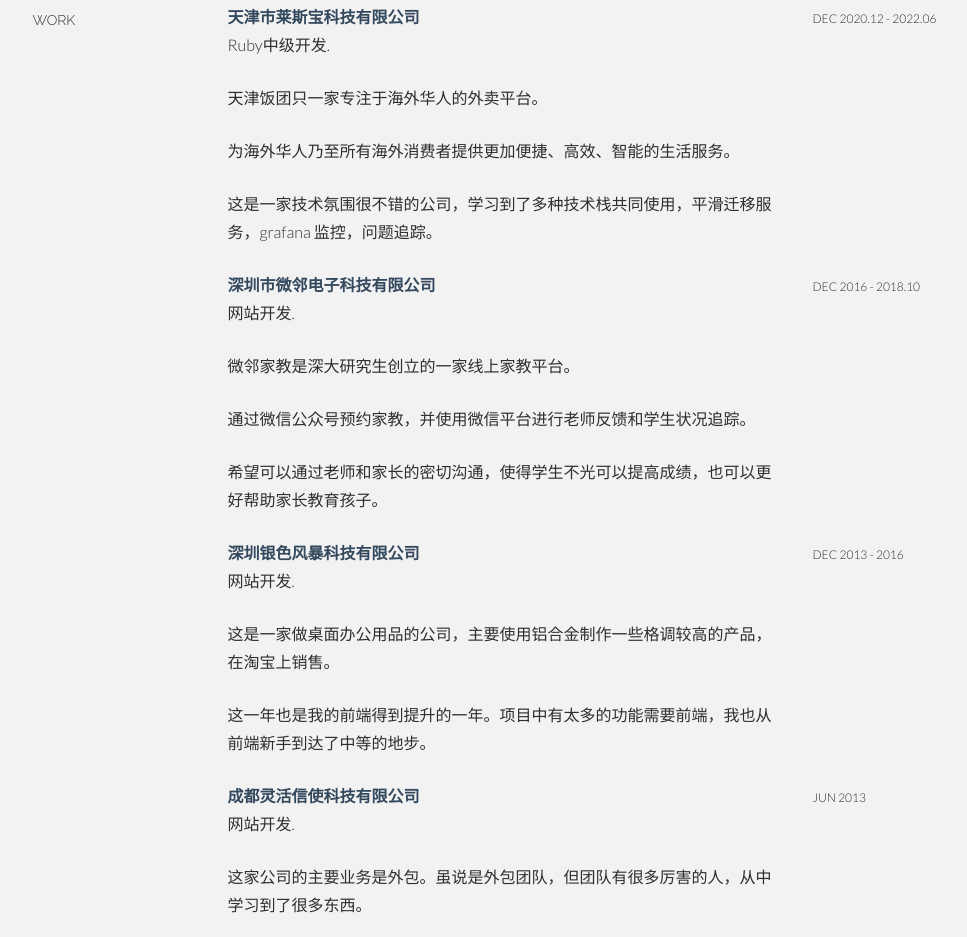
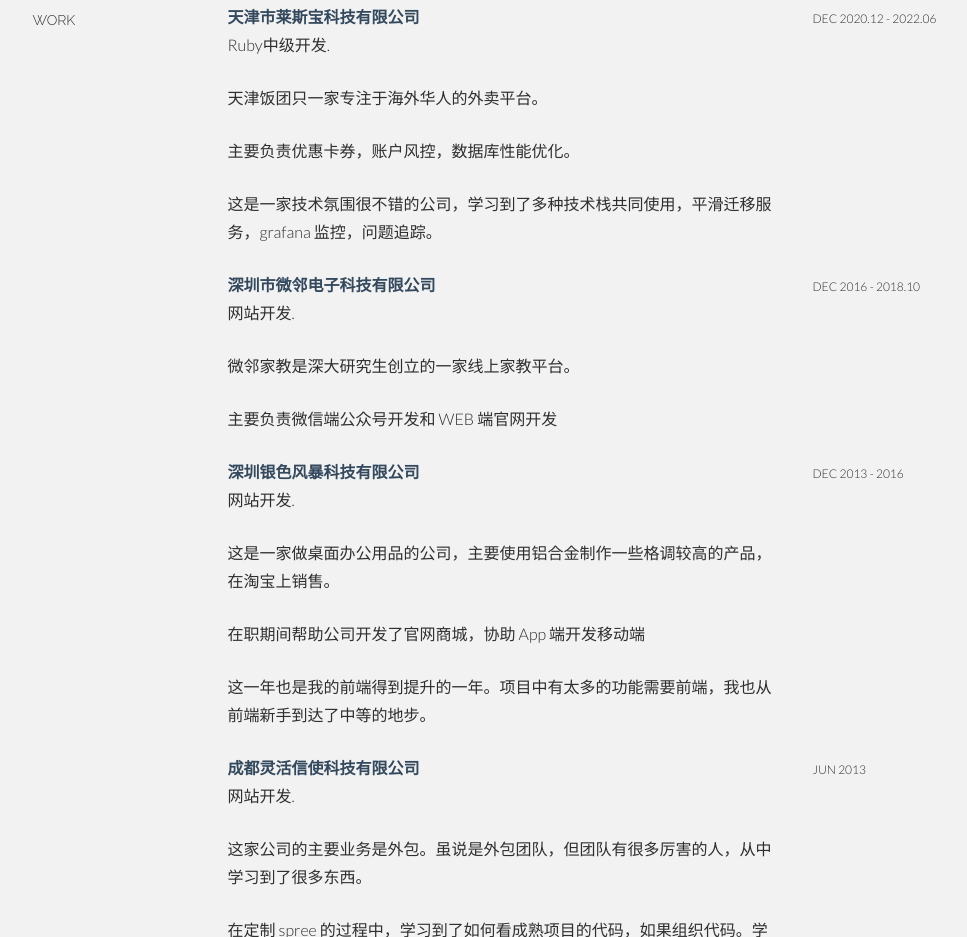
Before and after one commit to tiseheaini/resume, a plain HTML site: page index.html in a window 1280 px wide. Shown: the part 785-1722 px from the top of the page, without its empty margins (135-1102 px from the left). Drawn offline with Linux system fonts and the light colour scheme.

Commit message:
修改负责业务描述

```diff
--- a/index.html
+++ b/index.html
@@ -103,10 +103,10 @@
         </div>
         <div class="col-lg-6">
           <p><t>天津市莱斯宝科技有限公司</t><br/>
-            Ruby中级开发. <br/>
+            Ruby中级开发.<br/>
           </p>
           <p>天津饭团只一家专注于海外华人的外卖平台。</p>
-          <p>为海外华人乃至所有海外消费者提供更加便捷、高效、智能的生活服务。</p>
+          <p>主要负责优惠卡券，账户风控，数据库性能优化。</p>
           <p>这是一家技术氛围很不错的公司，学习到了多种技术栈共同使用，平滑迁移服务，grafana 监控，问题追踪。</p>
         </div>
         <div class="col-lg-3">
@@ -118,8 +118,7 @@
 						网站开发. <br/>
 					</p>
           <p>微邻家教是深大研究生创立的一家线上家教平台。</p>
-          <p>通过微信公众号预约家教，并使用微信平台进行老师反馈和学生状况追踪。</p>
-          <p>希望可以通过老师和家长的密切沟通，使得学生不光可以提高成绩，也可以更好帮助家长教育孩子。</p>
+          <p>主要负责微信端公众号开发和 WEB 端官网开发</p>
 				</div>
 				<div class="col-lg-3">
 					<p><sm>DEC 2016 - 2018.10</sm></p>
@@ -130,6 +129,7 @@
 						网站开发. <br/>
 					</p>
           <p>这是一家做桌面办公用品的公司，主要使用铝合金制作一些格调较高的产品，在淘宝上销售。</p>
+          <p>在职期间帮助公司开发了官网商城，协助 App 端开发移动端</p>
           <p>这一年也是我的前端得到提升的一年。项目中有太多的功能需要前端，我也从前端新手到达了中等的地步。</p>
 				</div>
 				<div class="col-lg-3">
```
